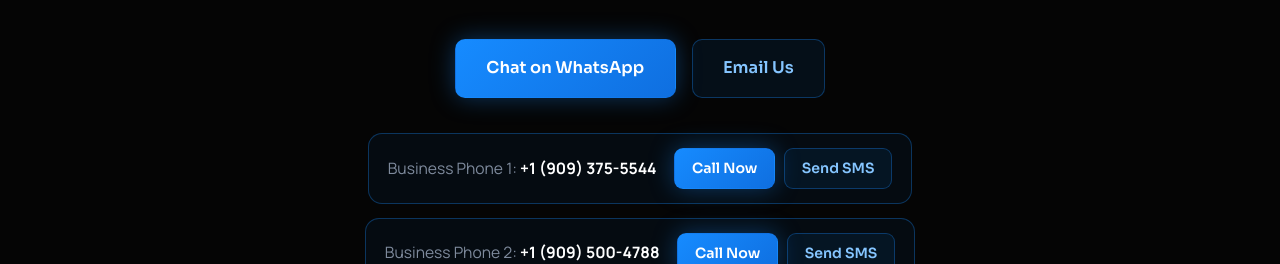
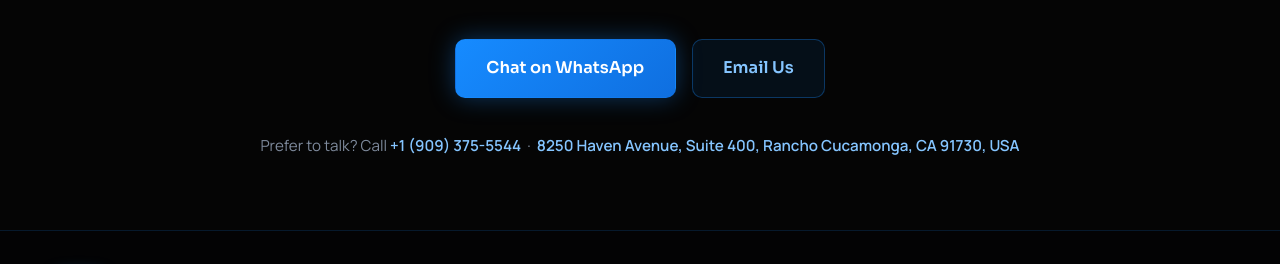
Before and after one commit to forvabpartnership/forvab-partnership-solutions, a plain HTML site: page index.html in a window 1280 px wide. Shown: the part 3844-4108 px from the top of the page. Drawn offline with Linux system fonts and the light colour scheme.

Commit message:
Add files via upload

```diff
--- a/index.html
+++ b/index.html
@@ -276,12 +276,6 @@ footer{border-top:1px solid var(--line);background:#030304;padding:2.4rem 1.25re
 .btn-lg{padding:.95rem 1.9rem;font-size:1.02rem}
 .cta-details{margin-top:2.2rem;color:var(--dim);font-size:.95rem;text-align:center}
 .cta-details a{font-weight:600}
-.cta-phones{margin-top:2.2rem;display:flex;flex-direction:column;gap:.9rem;align-items:center}
-.cta-phone-row{display:flex;flex-wrap:wrap;gap:.7rem 1.1rem;align-items:center;justify-content:center;background:rgba(22,139,255,.05);border:1px solid var(--line2);border-radius:14px;padding:.85rem 1.2rem;max-width:100%}
-.cta-phone-label{color:var(--dim);font-size:.98rem}
-.cta-phone-label a{color:#fff;font-weight:700}
-.cta-phone-actions{display:flex;flex-wrap:wrap;gap:.55rem;justify-content:center}
-.cta-phones .btn{padding:.5rem 1.05rem;font-size:.88rem;border-radius:9px}
 @media (max-width:820px){.steps{grid-template-columns:1fr}}
 </style>
 <noscript><style>.rv{opacity:1 !important;transform:none !important}</style></noscript>
@@ -454,17 +448,7 @@ footer{border-top:1px solid var(--line);background:#030304;padding:2.4rem 1.25re
       <a class="btn btn-p btn-lg" href="https://wa.me/19094734984" target="_blank" rel="noopener">Chat on WhatsApp</a>
       <a class="btn btn-g btn-lg" href="mailto:forvabpartnershipsolutions@gmail.com">Email Us</a>
     </div>
-    <div class="cta-phones rv">
-      <div class="cta-phone-row">
-        <span class="cta-phone-label">Business Phone 1: <a href="tel:+19093755544">+1 (909) 375-5544</a></span>
-        <span class="cta-phone-actions"><a class="btn btn-p" href="tel:+19093755544">Call Now</a><a class="btn btn-g" href="sms:+19093755544">Send SMS</a></span>
-      </div>
-      <div class="cta-phone-row">
-        <span class="cta-phone-label">Business Phone 2: <a href="tel:+19095004788">+1 (909) 500-4788</a></span>
-        <span class="cta-phone-actions"><a class="btn btn-p" href="tel:+19095004788">Call Now</a><a class="btn btn-g" href="sms:+19095004788">Send SMS</a></span>
-      </div>
-    </div>
-    <p class="cta-details rv" style="margin-top:1.1rem"><a href="https://www.google.com/maps/search/?api=1&amp;query=8250+Haven+Avenue%2C+Suite+400%2C+Rancho+Cucamonga%2C+CA+91730%2C+USA" target="_blank" rel="noopener">8250 Haven Avenue, Suite 400, Rancho Cucamonga, CA 91730, USA</a></p>
+    <p class="cta-details rv">Prefer to talk? Call <a href="tel:+19093755544">+1 (909) 375-5544</a> &nbsp;·&nbsp; <a href="https://www.google.com/maps/search/?api=1&amp;query=8250+Haven+Avenue%2C+Suite+400%2C+Rancho+Cucamonga%2C+CA+91730%2C+USA" target="_blank" rel="noopener">8250 Haven Avenue, Suite 400, Rancho Cucamonga, CA 91730, USA</a></p>
   </div>
 </section>
 </main>
```
